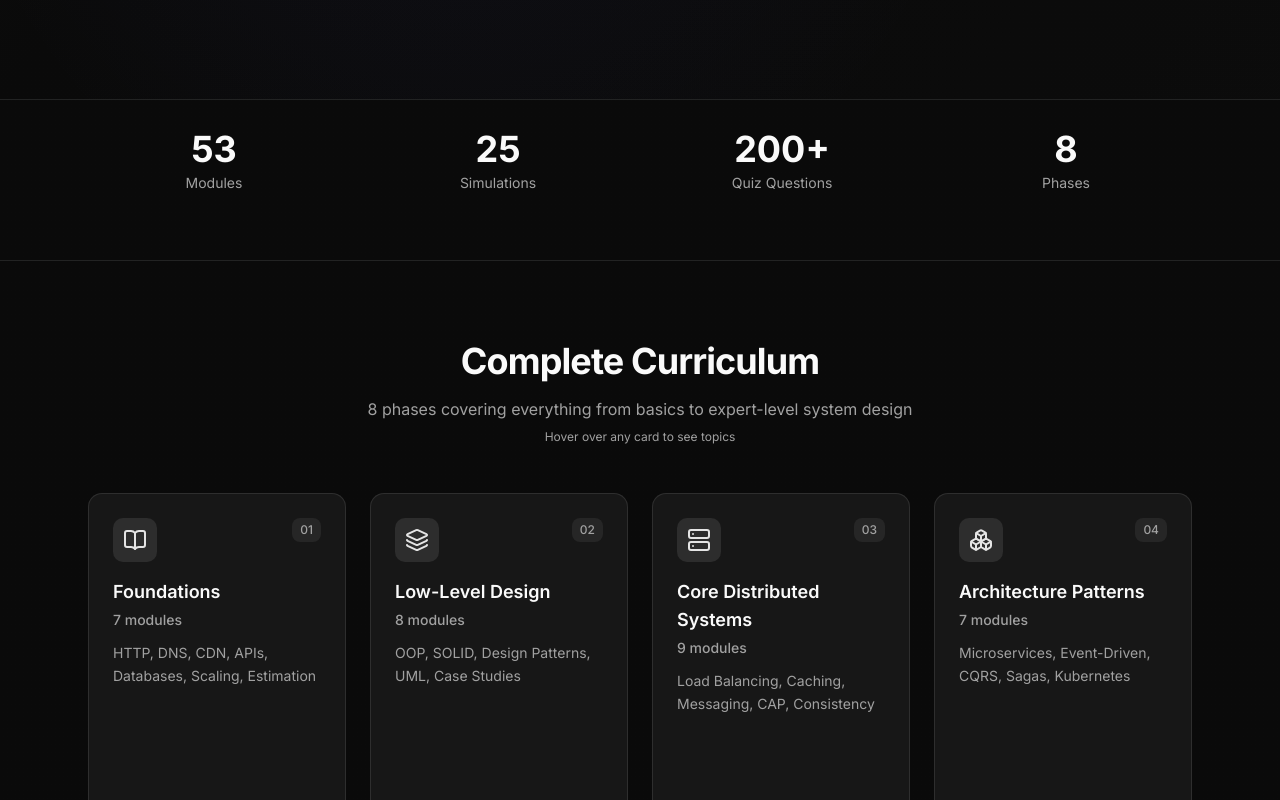
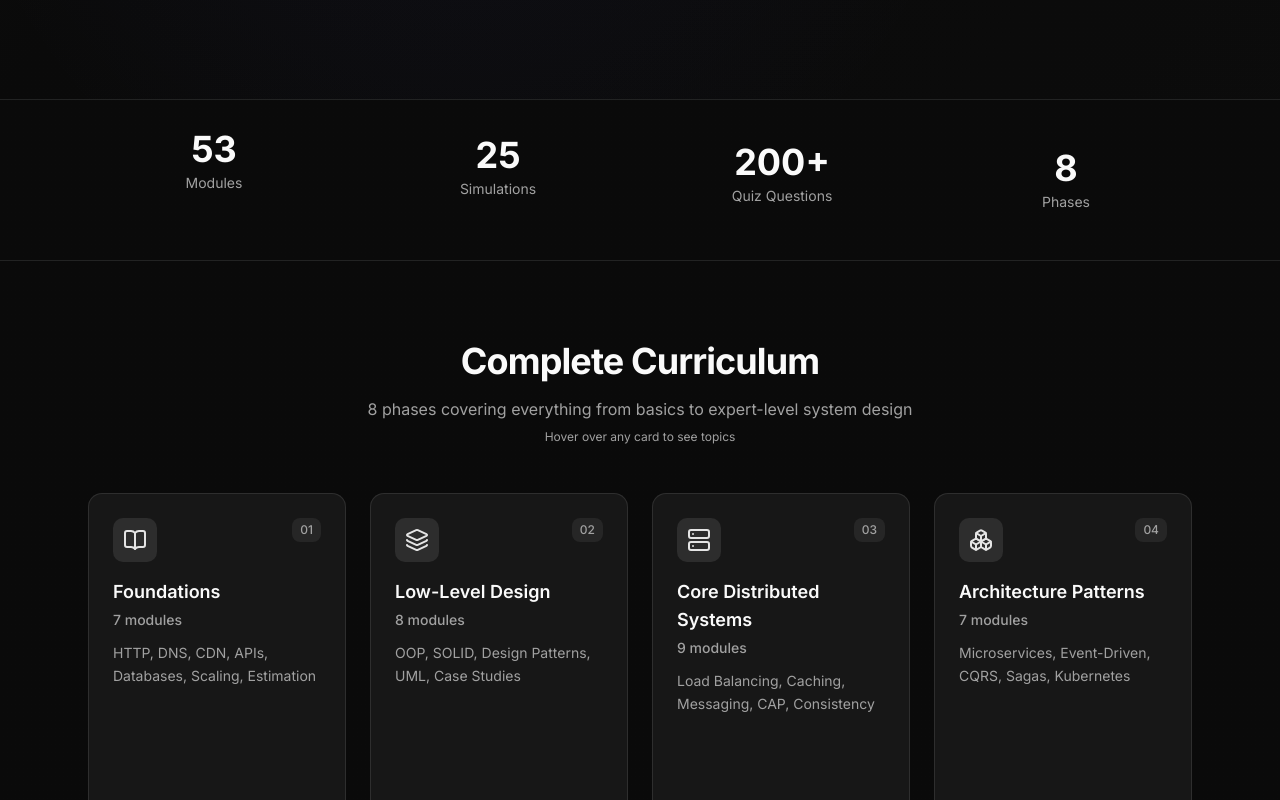
Before and after one commit to HimanshuKumar17052001/system-design-academy, a Next.js app: page / in a window 1280 px wide. Shown: the part 1500-2300 px from the top of the page. Built offline with nearby package versions, Linux system fonts and the light colour scheme; no server answers.

Commit message:
feat: Add scroll-linked parallax to CTA section

```diff
--- a/src/app/page.tsx
+++ b/src/app/page.tsx
@@ -345,9 +345,15 @@ export default function LandingPage() {
   const statsRef = useRef<HTMLDivElement>(null);
   const statsScrollYProgress = useScroll({ target: statsRef, offset: ["start end", "end start"] }).scrollYProgress;
   const statsY0 = useTransform(statsScrollYProgress, [0, 1], [0, -30]);
-  const statsY1 = useTransform(statsScrollYProgress, [0, 1], [0, -30]);
-  const statsY2 = useTransform(statsScrollYProgress, [0, 1], [0, -30]);
-  const statsY3 = useTransform(statsScrollYProgress, [0, 1], [0, -30]);
+  const statsY1 = useTransform(statsScrollYProgress, [0, 1], [0, -20]);
+  const statsY2 = useTransform(statsScrollYProgress, [0, 1], [0, -10]);
+  const statsY3 = useTransform(statsScrollYProgress, [0, 1], [0, 0]);
+
+  const ctaRef = useRef<HTMLDivElement>(null);
+  const ctaScrollYProgress = useScroll({ target: ctaRef, offset: ["start end", "end start"] }).scrollYProgress;
+  const ctaYHeading = useTransform(ctaScrollYProgress, [0, 1], [0, -40]);
+  const ctaYSubtitle = useTransform(ctaScrollYProgress, [0, 1], [0, -30]);
+  const ctaYButton = useTransform(ctaScrollYProgress, [0, 1], [0, -15]);
 
   useEffect(() => {
     if (isAuthenticated) {
@@ -594,7 +600,7 @@ export default function LandingPage() {
       </section>
 
       {/* CTA */}
-      <section className="py-20">
+      <section ref={ctaRef} className="py-20">
         <div className="mx-auto max-w-4xl px-4 text-center md:px-6">
           <motion.div
             initial={{ opacity: 0, scale: 0.95 }}
@@ -602,14 +608,14 @@ export default function LandingPage() {
             viewport={{ once: true, margin: "-50px" }}
             transition={{ duration: 0.5 }}
           >
-            <h2 className="text-3xl font-bold tracking-tight md:text-4xl">
+            <motion.h2 style={{ y: ctaYHeading }} className="text-3xl font-bold tracking-tight md:text-4xl">
               Ready to Master System Design?
-            </h2>
-            <p className="mx-auto mt-4 max-w-xl text-muted-foreground">
+            </motion.h2>
+            <motion.p style={{ y: ctaYSubtitle }} className="mx-auto mt-4 max-w-xl text-muted-foreground">
               Start with Module 1 and work your way through 53 interactive modules.
               Your certificate awaits at the finish line.
-            </p>
-            <div className="mt-8">
+            </motion.p>
+            <motion.div style={{ y: ctaYButton }} className="mt-8">
               {isAuthenticated ? (
                 <Link href="/dashboard">
                   <Button size="lg" className="gap-2 text-base">
@@ -623,7 +629,7 @@ export default function LandingPage() {
                   <ArrowRight className="size-4" />
                 </Button>
               )}
-            </div>
+            </motion.div>
             <p className="mt-4 text-xs text-muted-foreground">
               Free forever. No credit card required.
             </p>
```
